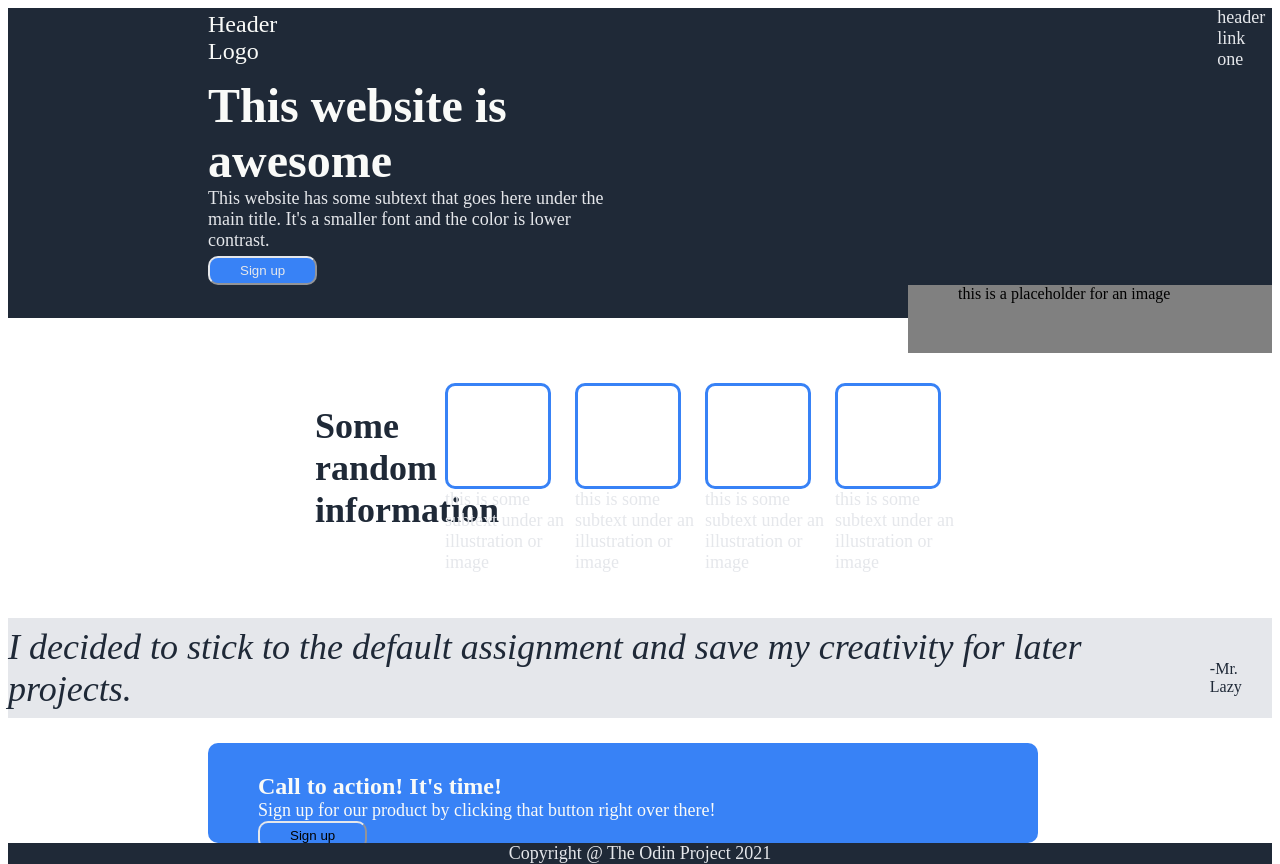
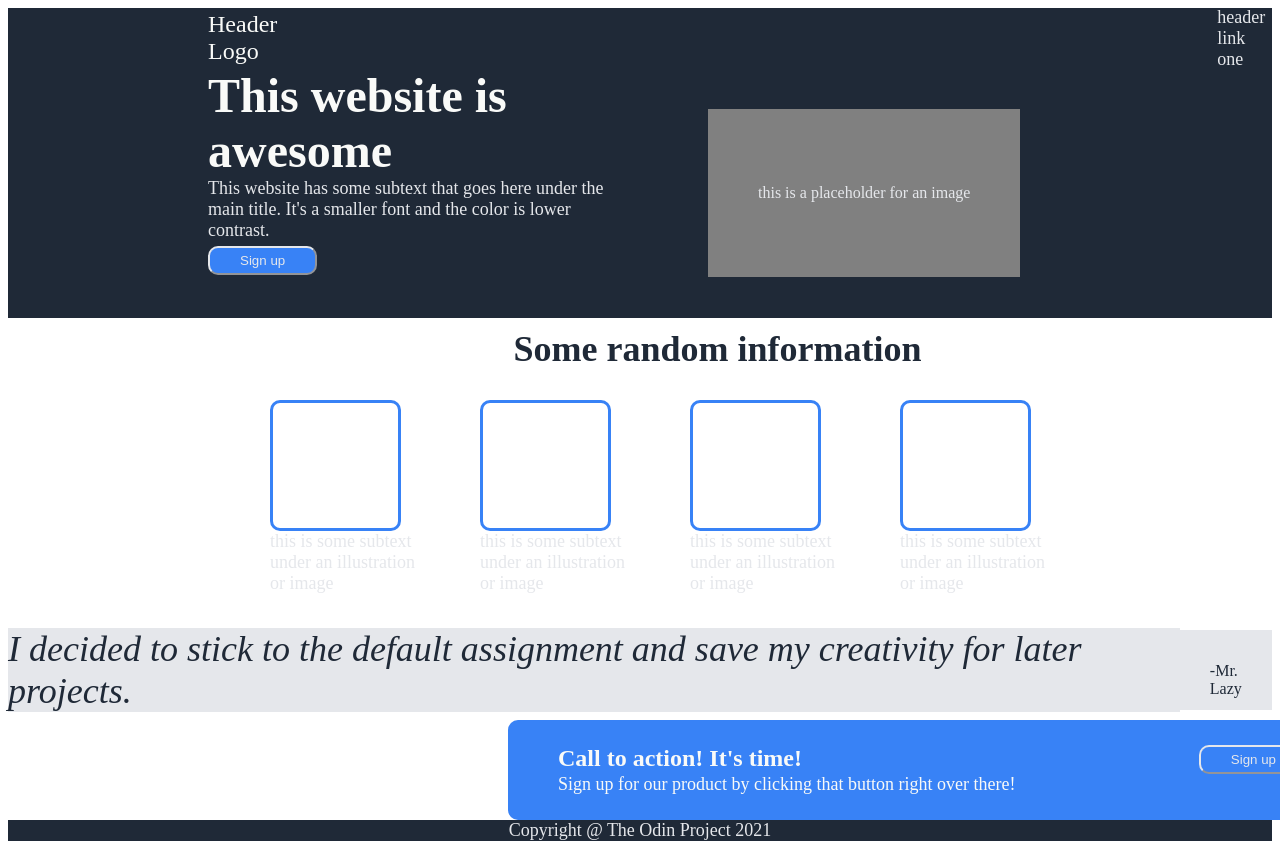
Before and after one commit to tptheautis/Project-Landing-Page, a plain HTML site: page index.html in a window 1280 px wide. Shown: the top 864 px of the page. After the commit the page ends 841 px from the top, so only its background shows below. Drawn offline with Linux system fonts and the light colour scheme.

Commit message:
complete at last... please don't look under the hood :)

```diff
--- a/index.html
+++ b/index.html
@@ -28,12 +28,10 @@
                     <button class="button">Sign up</button>
                 </div>
             </div>
-            <div class="placeholder">this is a placeholder for an image</div>
+           <div class="placeholder">this is a placeholder for an image</div>
         </div>
+        <div class="informationheader">Some random information</div>
         <div class="rowtwo">
-            <div class="boxtwo">
-                <div class="informationheader">Some random information</div>
-            </div>
             <div class="boxtwo">
                 <div class="box"></div>
                 <div class="subtext">this is some subtext under an illustration or image</div>
@@ -60,8 +58,8 @@
         <div clas="rowfour">
             <div class="bluebox">
              <div class="cta">Call to action! It's time!</div>
+             <button class="button">Sign up</button>
              <div class="there">Sign up for our product by clicking that button right over there!</div>
-             <button class="signup">Sign up</button>
             </div>
         </div>
     </div>
--- a/style.css
+++ b/style.css
@@ -12,9 +12,9 @@ body {
 .rowonesubcontainer {
     display: flex;
     flex-direction: column;
+
+    margin-left: 200px;
     width: 400px;
-    margin-left: 200px;
-    margin-top: 10px;
 }
 
 .buttonone {
@@ -29,10 +29,12 @@ body {
 }
 
 .placeholder {
-    margin-left: 900px;
+    display: flex;
+    align-self: center;
+    color: #E5E7EB;
+    margin-left: 100px;
     background-color: grey;
-    padding: 0px 50px 50px;
-    margin-top: 0;
+    padding: 75px 50px 75px;
 }
 
 a, .subtext {
@@ -50,6 +52,7 @@ a, .subtext {
     margin-left: 200px;
 }
 button {
+    display: flex;
     background-color: #3882F6;
     border-color: #E5E7EB;
     padding: 5px 30px 5px;
@@ -86,6 +89,7 @@ button {
 }
 
 .rowone {
+    display: flex;
     height: 250px;
     background-color: #1F2937;
 }
@@ -101,21 +105,21 @@ button {
 .rowtwo {
     display: flex;
     justify-content: center;
-    align-items: center;
-    flex-wrap: wrap;
-    height: 300px;
+    height: 260px;
 }
 
 .boxtwo {
     display: flex;
     flex-direction: column;
-    width: 130px;
-    align-content: center;
+    width: 160px;
+    margin-top: 30px;
+    margin-left: 50px;
+    margin-bottom: 10px;
 }
 
 .informationheader {
-    display: flex;
-    flex-direction: column;
+    margin-left: 40%;
+    margin-top: 10px;
     font-size: 36px;
     font-weight: 900;
     color: #1F2937;
@@ -124,10 +128,10 @@ button {
 .box {
     background-color: white;
     border: 3px solid #3882F6;
-    margin-top: 20px;
+    margin-right: 200px;
     border-radius: 10px;
-    width: 100px;
-    height: 100px;
+    width: 125px;
+    height: 125px;
 }
 
 .rowthree {
@@ -135,7 +139,7 @@ button {
     justify-content: center;
     align-items: center;
     gap: 30px;
-    height: 100px;
+    height: 80px;
     background-color: #E5E7EB;
     color: #1F2937;
 }
@@ -146,19 +150,28 @@ button {
 
 .rowfour {
     display: flex;
-    height: 200px;
+    height: 250px;
     background-color: #3882F6;
 }
 
+.signup2 {
+    display: flex;
+    align-content: center;
+    margin-top: 0px;
+}
 .bluebox {
+    display: flex;
+    flex-wrap: wrap;
+    align-content: center;
+    justify-content: space-between;
     background-color: #3882F6;
     padding: 30px;
     padding-left: 50px;
     width: 750px;
     height: 40px;
     border-radius: 10px;
-    margin-left: 200px;
-    margin-top: 25px;
+    margin-left: 500px;
+    margin-top: 10px;
 }
 
 .signup {
```
